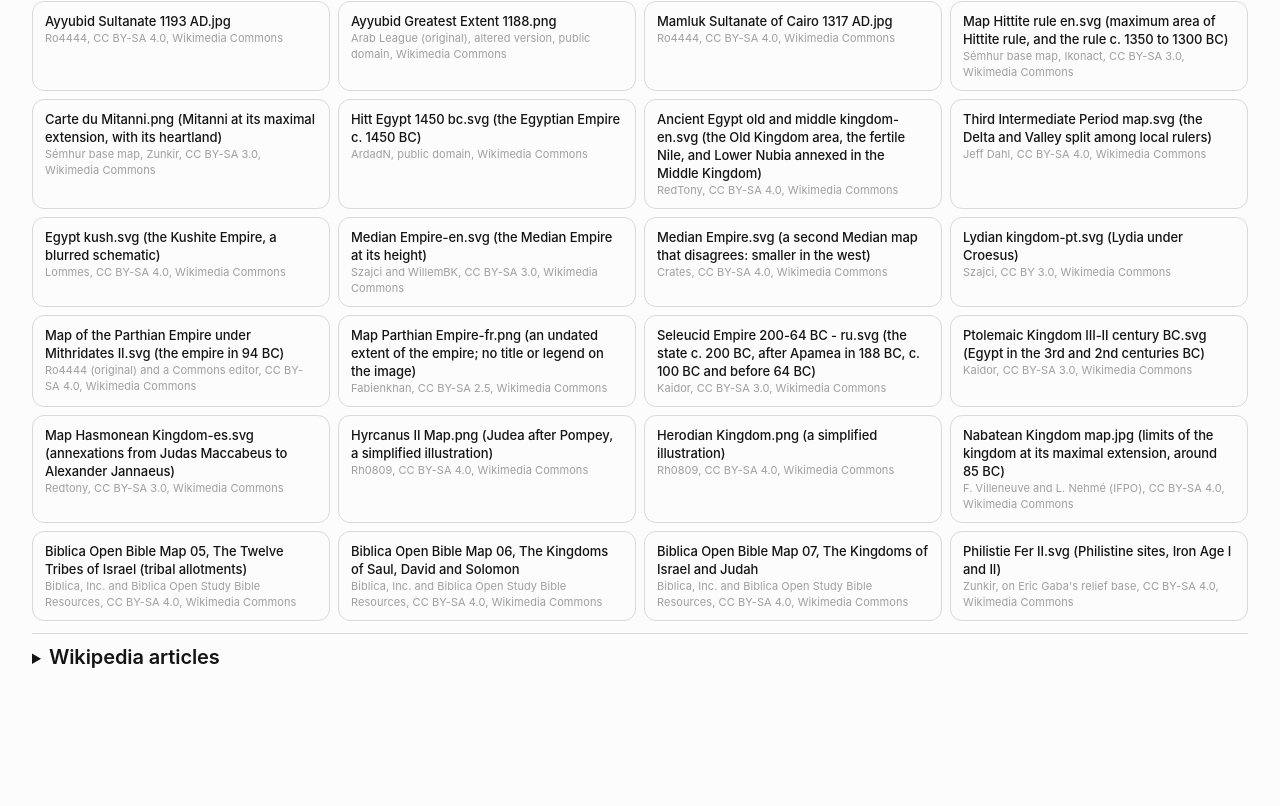
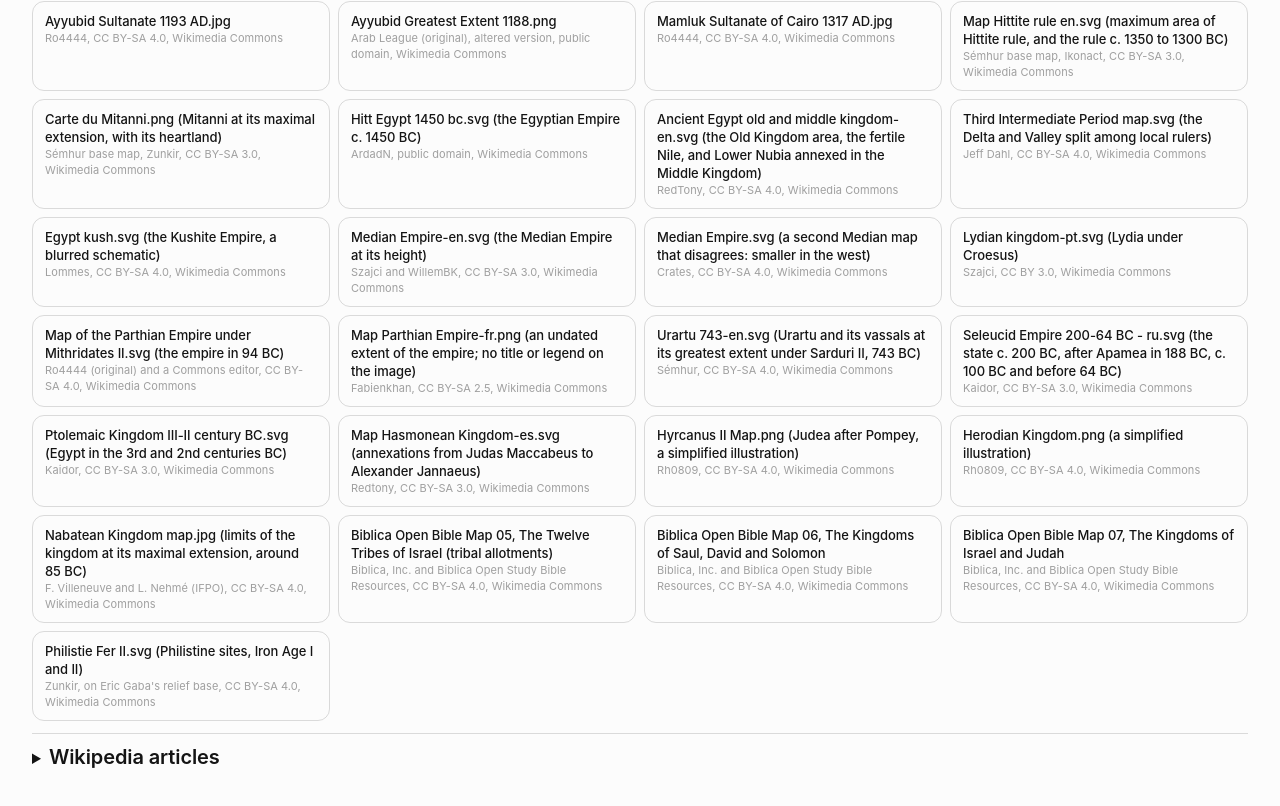
Before and after one commit to cdrjohnson/biblical-kingdoms-map, a React (Vite) app: page / in a window 1280 px wide. Shown: the part 5660-6466 px from the top of the page. Before the commit the page ends 6404 px from the top, so only its background shows below. Built offline with nearby package versions, Linux system fonts and the light colour scheme.

Commit message:
Atlas check batch 4c: new Urartu kingdom from the 743 BC map

```diff
--- a/scripts/e2e.mjs
+++ b/scripts/e2e.mjs
@@ -269,6 +269,9 @@ await page.waitForTimeout(300);
 await setYearBox("50");
 await page.waitForTimeout(300);
 ok("Parthia at AD 50 cites the French map", /Parthian Empire-fr/.test(await openFromIndex(/^\d+\s*Parthia/)));
+await setYearBox("-743");
+await page.waitForTimeout(300);
+ok("Urartu is drawn at 743 BC and cites its reference map", /Urartu 743-en/.test(await openFromIndex(/^\d+\s*Urartu/)));
 await setYearBox("1317");
 await page.waitForTimeout(300);
 ok("Mamluk phase names the 1317 reference map", /Mamluk Sultanate of Cairo 1317/.test(await findKingdom(/Ayyubid and Mamluk/)));
--- a/src/App.tsx
+++ b/src/App.tsx
@@ -234,7 +234,7 @@ const S: Record<string, Src> = {
   bmAss: { t: "Introducing the Assyrians", w: "British Museum", g: "Museum and other essays", u: "https://www.britishmuseum.org/blog/introducing-assyrians" },
   wIJ: W_("Ancient_Israel_and_Judah", "Ancient Israel and Judah"), wIsr: W_("Kingdom_of_Israel_(Samaria)", "Kingdom of Israel (Samaria)"), wJud: W_("Kingdom_of_Judah", "Kingdom of Judah"),
   wUM: W_("Kingdom_of_Israel_(united_monarchy)", "United monarchy"), wAram: W_("Aram-Damascus", "Aram-Damascus"), wPhil: W_("Philistines", "Philistines"), wMoab: W_("Moab", "Moab"), wEdom: W_("Edom", "Edom"),
-  wAmmon: W_("Ammon", "Ammon"), wPhoen: W_("Phoenicia", "Phoenicia"), wHitt: W_("Hittites", "Hittites"), wMedes: W_("Median_Empire", "Median Empire"), wLydia: W_("Lydia", "Lydia"), wElam: W_("Elam", "Elam"),
+  wAmmon: W_("Ammon", "Ammon"), wPhoen: W_("Phoenicia", "Phoenicia"), wHitt: W_("Hittites", "Hittites"), wMedes: W_("Median_Empire", "Median Empire"), wUrartu: W_("Urartu", "Urartu"), wSard2: W_("Sarduri_II", "Sarduri II"), wLydia: W_("Lydia", "Lydia"), wElam: W_("Elam", "Elam"),
   wUr3: W_("Third_Dynasty_of_Ur", "Third Dynasty of Ur"), wOB: W_("Old_Babylonian_Period", "Old Babylonian Period"), wHam: W_("Hammurabi", "Hammurabi"), wKass: W_("Kassites", "Kassites"),
   wOA: W_("Old_Assyrian_Period", "Old Assyrian Period"), wMA: W_("Middle_Assyrian_Empire", "Middle Assyrian Empire"), wNA: W_("Neo-Assyrian_Empire", "Neo-Assyrian Empire"), wNB: W_("Neo-Babylonian_Empire", "Neo-Babylonian Empire"),
   wAch: W_("Achaemenid_Empire", "Achaemenid Empire"), wSel: W_("Seleucid_Empire", "Seleucid Empire"), wPtol: W_("Ptolemaic_Kingdom", "Ptolemaic Kingdom"), wHasm: W_("Hasmonean_dynasty", "Hasmonean dynasty"),
@@ -342,6 +342,7 @@ const S: Record<string, Src> = {
   ckLyd: { t: "Lydian kingdom-pt.svg (Lydia under Croesus)", w: "Szajci, CC BY 3.0, Wikimedia Commons", g: "Reference maps and data checked", u: "https://commons.wikimedia.org/wiki/File:Lydian_kingdom-pt.svg" },
   ckPar94: { t: "Map of the Parthian Empire under Mithridates II.svg (the empire in 94 BC)", w: "Ro4444 (original) and a Commons editor, CC BY-SA 4.0, Wikimedia Commons", g: "Reference maps and data checked", u: "https://commons.wikimedia.org/wiki/File:Map_of_the_Parthian_Empire_under_Mithridates_II.svg" },
   ckParFr: { t: "Map Parthian Empire-fr.png (an undated extent of the empire; no title or legend on the image)", w: "Fabienkhan, CC BY-SA 2.5, Wikimedia Commons", g: "Reference maps and data checked", u: "https://commons.wikimedia.org/wiki/File:Map_Parthian_Empire-fr.png" },
+  ckUra: { t: "Urartu 743-en.svg (Urartu and its vassals at its greatest extent under Sarduri II, 743 BC)", w: "Sémhur, CC BY-SA 4.0, Wikimedia Commons", g: "Reference maps and data checked", u: "https://commons.wikimedia.org/wiki/File:Urartu_743-en.svg" },
   ckSel: { t: "Seleucid Empire 200-64 BC - ru.svg (the state c. 200 BC, after Apamea in 188 BC, c. 100 BC and before 64 BC)", w: "Kaidor, CC BY-SA 3.0, Wikimedia Commons", g: "Reference maps and data checked", u: "https://commons.wikimedia.org/wiki/File:Seleucid_Empire_200-64_BC_-_ru.svg" },
   ckPtol: { t: "Ptolemaic Kingdom III-II century BC.svg (Egypt in the 3rd and 2nd centuries BC)", w: "Kaidor, CC BY-SA 3.0, Wikimedia Commons", g: "Reference maps and data checked", u: "https://commons.wikimedia.org/wiki/File:Ptolemaic_Kingdom_III-II_century_BC_-_ru.svg" },
   ckHasm: { t: "Map Hasmonean Kingdom-es.svg (annexations from Judas Maccabeus to Alexander Jannaeus)", w: "Redtony, CC BY-SA 3.0, Wikimedia Commons", g: "Reference maps and data checked", u: "https://commons.wikimedia.org/wiki/File:Map_Hasmonean_Kingdom-es.svg" },
@@ -963,6 +964,7 @@ const PARTH1 = pl("53,37 62,37.8 62,33 55,33.2 52.5,34.5");
 const PARTH2 = pl("40.5,36 42,37.5 46,39 49,40 53,37 62,37.5 62,27 56.3,27 50.8,29 48.5,30.3 46,31 42.5,32.5 40.5,34.5");
 const PAR94 = pl("37.51,36.96 37.54,37.9 38.3,38.22 38.86,38.3 39.37,38.58 39.7,38.95 39.78,39.66 40.16,40.13 41.53,40.68 42.37,41.52 43.14,41.6 43.36,42.15 43.58,42.28 44.47,42.18 45.67,41.7 46.56,40.76 48.74,40.08 49.03,39.79 49,39.11 48.79,38.76 48.79,38.06 48.95,37.62 49.24,37.43 50.1,37.3 50.29,37.01 50.91,36.7 51.9,36.49 52.87,36.7 53.38,36.52 53.84,36.6 54,36.81 53.87,37.64 55.24,37.91 57.16,39.64 57.94,39.77 58.96,39.69 59.69,40.11 59.93,40.11 60.31,39.85 60.84,39.85 62.24,40.32 62.57,39.72 63.13,39.22 63.88,38.83 64.39,38.2 65.38,37.86 65.63,37.54 66.19,37.23 67,37.28 67.32,36.57 67.32,36 67.59,35.66 69.47,35.13 70.06,34.69 70.41,34.16 70.41,33.56 70.59,33.09 71.26,32.49 70.72,31.44 70.58,29.24 70.37,29 69.75,28.76 68.84,27.93 68.78,27.61 67.97,26.72 67.91,26.43 68.23,25.94 68.29,25.41 67.53,24.31 67.4,24.31 67.08,24.99 66.75,25.07 66.75,25.36 66.48,25.67 64.49,25.46 63.61,25.57 63.44,25.41 62.48,25.46 61.88,25.3 61.24,25.3 60.49,25.59 58.98,25.62 58.81,25.75 57.34,25.96 57.1,26.4 57.07,26.8 56.67,27.32 56.19,27.29 56,26.95 55.51,27.01 54.76,26.69 54.01,26.93 53.6,26.9 52.74,27.37 52.34,27.79 51.96,27.97 51.37,28.03 50.76,29.29 49.79,30.28 49.12,30.31 48.45,30.07 47.99,29.5 48.04,29.15 48.82,27.76 48.52,27.82 46.13,29.47 43.37,32.16 41.11,34 40.09,34.71 38.29,35.6 37.62,36.54");
 const PARFR = pl("37.96,36.85 38.01,37.06 38.96,37.32 39.38,37.79 39.25,38.04 38.57,38.29 38.98,38.56 38.9,38.87 38.7,39.05 39.33,39.35 40.29,39.15 40.48,39.25 40.61,39.48 41.28,39.5 43.01,40.36 44.02,41.31 44.53,41.39 45.14,41.11 46.92,39.02 47.38,38.67 48.09,38.35 48.96,38.15 49.06,38.05 48.99,37.45 49.17,37.03 50.24,36.78 50.5,36.46 51.32,36.13 52.17,36.01 53.5,36.24 54.1,36.19 54.19,36.34 54.09,36.7 54.14,37.15 55.91,37.49 57.69,37.58 61.78,37.51 62.92,37.09 63.49,36.55 63.96,35.56 63.98,34.66 63.84,33.26 63.96,32.1 65.8,28.42 66.06,27.65 64.67,27.45 63.62,27.51 63.45,27.42 62.61,27.44 62.41,27.34 61.85,27.27 61.6,27.33 61.4,27.25 60.65,27.41 59.09,27.38 58.8,27.49 58.14,27.46 57.36,27.58 56.99,28.35 56.8,28.52 56.08,28.55 56.09,28.29 55.99,28.21 55.38,28.06 55.26,28.16 54.79,28.01 54.01,28.16 53.74,28.13 52.81,28.43 52.44,28.77 51.42,28.95 51.05,29.32 51,29.54 50.61,29.89 50.56,30.11 50.06,30.49 49.95,30.71 49.5,30.59 49.08,30.75 48.84,30.75 48.26,30.42 48.1,30.15 47.86,30.14 47.8,30.05 48.4,29.19 48.35,29.09 48.57,28.84 49.09,27.78 49.84,27.45 49.89,27.31 49.81,27.14 50.31,26.79 50.4,26.43 50.72,26.47 50.9,26.2 51.23,26.36 51.48,26.26 51.14,26.01 50.73,25.98 49.02,27.17 46.91,29.62 44.97,30.49 44.04,31.25 42.84,32.54 41.21,33.88 39.29,35.33 38.68,35.66 38.13,35.7 38.1,35.87 38.35,36.31");
+const URA743 = pl("45.74,40.15 45.64,39.82 45.47,39.74 45.46,39.15 45.08,39.07 45.05,38.95 44.56,38.63 44.56,38.44 44.65,38.27 44.95,38.21 44.95,38.13 44.83,38.08 44.82,37.93 45.02,37.86 45.07,37.43 45.23,37.26 45.39,37.17 45.63,37.17 45.65,37.33 45.74,37.35 45.75,37.49 45.84,37.49 45.84,37.4 45.97,37.4 46.14,37.24 46.29,36.89 46.27,36.4 45.88,36.39 45.59,36.85 44.77,37.09 44.47,37.49 43.45,37.36 43.3,37.44 43.02,37.78 42.63,37.88 41.27,37.76 40.26,37.83 39.92,37.67 38.81,37.69 38.5,37.53 37.97,37.45 37.82,37.25 37.34,37.23 37.25,37.1 37.07,37.1 37.02,37.02 36.5,37.04 36.43,36.92 36.26,36.89 36.22,37.12 36.3,37.14 36.34,37.38 36.54,37.45 36.52,37.9 37.67,37.79 37.81,38.12 38.08,38.4 38.24,38.41 38.24,38.53 38.99,38.82 39.32,38.79 39.52,38.7 39.52,38.6 39.88,38.61 40.51,38.68 41.15,38.92 41.39,38.93 41.4,39.05 41.73,39.26 41.85,39.57 42.4,40.15 42.42,40.87 42.7,40.98 43.07,40.99 43.23,41.23 43.55,41.2 43.61,41.06 44.12,40.91 44.13,40.81 45.24,40.74 45.68,40.36");
 const HASM1 = pl("35.06,31.58 35,31.68 34.88,31.7 34.98,31.82 35,31.9 35.38,32 35.45,32.07 35.53,32.05 35.56,31.87 35.54,31.8 35.45,31.72 35.42,31.65");
 const HASMJA = pl("35.3,31.27 35.2,31.62 35.42,31.63 35.38,31.27");
 const HASMJB = pl("35.56,32 35.6,32.12 35.74,32.12 35.82,32.02 35.84,31.9 35.72,31.78 35.56,31.78");
@@ -1334,6 +1336,9 @@ const KINGS: King[] = [
   { id: "medes", name: "Medes", color: "#7a8b3a", dates: "c. 612 to 550 BC", desc: "Allied with Babylon against Assyria; later absorbed by Cyrus of Persia.", dis: "The size, and even the unity, of the Median state are debated; Herodotus is the main source. Two open maps disagree: Median Empire-en.svg (drawn here) reaches the Halys river in Cappadocia and holds northern Mesopotamia and the south of Iran, while Median Empire.svg (Crates) stops further east and does not hold Cappadocia or the Jazira. This app draws the first and does not decide between them.", rulers: [[-625, -585, "Cyaxares (c. 625 to 585 BC)"], [-585, -550, "Astyages (c. 585 to 550 BC)"]], scr: ["Isaiah 13", "Jeremiah 51", "Daniel 5"], src: ["wMedes", "bmAss", "ckMed", "ckMedB"], kf: [
     kf(-612, -585, [MEDES], "Median realm across northern Iran and eastern Anatolia; very approximate. Not re-checked: neither map shows this phase.", ["wMedes"]),
     kf(-585, -550, [MEDA], "The Median realm at its height after the Halys settlement with Lydia, as the Median Empire-en map draws it: the Iranian plateau, Cappadocia to the Halys, northern Mesopotamia and the south of Iran (overlap 0.41 → 0.95). The second Median map (Crates) disagrees in the west, so that part is disputed; the eastern edge is approximate.", ["wMedes", "ckMed", "ckMedB", "ckNE"]),
+  ] },
+  { id: "urartu", name: "Urartu (Ararat)", color: "#a0522d", dates: "c. 860 to 590 BC (mapped only at its greatest extent, 764 to 735 BC)", desc: "A kingdom of the Armenian highlands around Lake Van, with its capital at Tushpa. It rivalled Assyria for a century and a half. Its name is the Assyrian form of the Biblical Ararat, where Sennacherib's sons fled after killing him (2 Kings 19:37).", dis: "Most scholars identify the Biblical Ararat of 2 Kings 19:37 and Jeremiah 51:27 with Urartu. Which mountain Genesis 8:4 means by the mountains of Ararat is a separate question that this map does not settle.", rulers: [[-764, -735, "Sarduri II (764 to 735 BC)"]], scr: ["Genesis 8:4", "2 Kings 19:37", "Jeremiah 51:27"], src: ["wUrartu", "wSard2", "ckUra", "ckNE"], kf: [
+    kf(-764, -735, [URA743], "Urartu and its vassals at their greatest extent under Sarduri II, as the Sémhur map draws it for 743 BC: the Lake Van core, the Caucasus lowlands to Lake Sevan, the upper Euphrates and the Lake Urmia side (overlap with the map 0.97). The map's allied Neo-Hittite pocket in northern Syria is not drawn. The map was placed by fitting it to 11 cities (errors up to 0.5 degree). Earlier and later phases (c. 860 to 764 and 735 to 590 BC) are not drawn: no open map showed them well enough to redraw.", ["wUrartu", "ckUra", "ckNE"]),
   ] },
   { id: "lydia", name: "Lydia", color: "#c28b2e", dates: "c. 685 to 546 BC (mapped at its height, 585 to 546 BC)", desc: "A kingdom of western Anatolia with its capital at Sardis, famous for the wealth of Croesus and early coined money. It fought the Medes to a draw at the Halys (traditionally 585 BC) and fell to Cyrus of Persia in 546 BC.", rulers: [[-680, -644, "Gyges (c. 680 to 644 BC)"], [-560, -546, "Croesus (c. 560 to 546 BC)"]], scr: ["Revelation 3"], src: ["wLydia", "ckLyd", "ckNE"], kf: [
     kf(-585, -546, [LYD], "Lydia at its height under Croesus: western Anatolia to the Halys. Redrawn from the Lydian kingdom map (overlap 0.98). Before 585 BC Lydia was smaller, and no open map shows it, so it is not drawn.", ["wLydia", "ckLyd", "ckNE"]),
```
Also changed, not shown: 1 other file (tests, documents, lock files or other folders).
